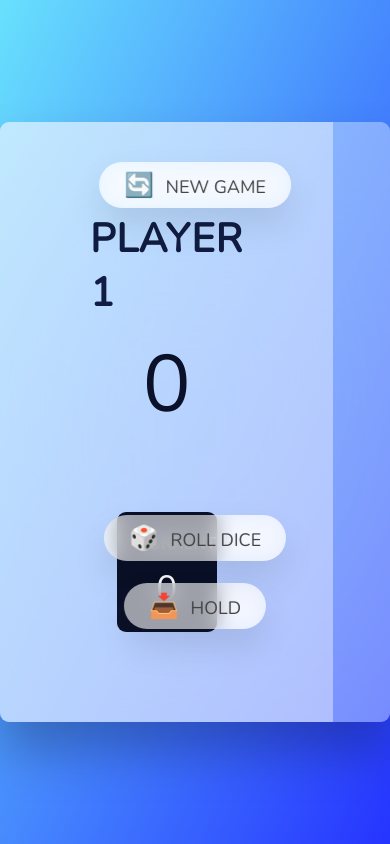
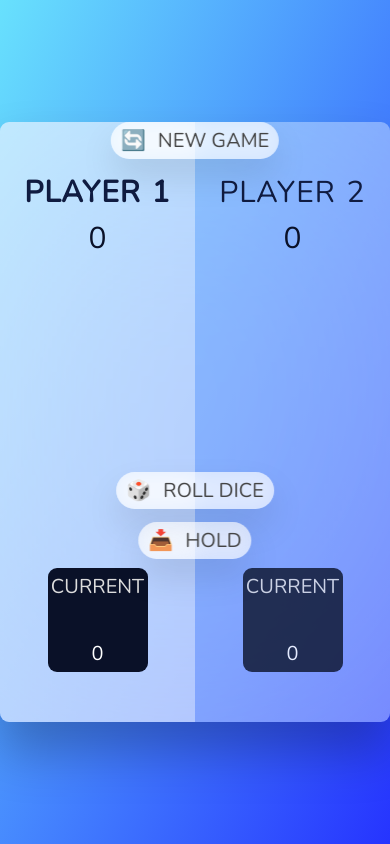
Before and after one commit to Saurabhdaswant/The-Dice-Game, a plain HTML site: page index.html in a window 390 px wide. Drawn offline with nearby package versions, Linux system fonts and the light colour scheme.

Commit message:
feat : media queries
made the game mobile responsive

```diff
--- a/script.js
+++ b/script.js
@@ -78,7 +78,7 @@ btnHold.addEventListener("click", function () {
       scores[activePlayer];
 
     //2. check if player's score is >= 100
-    if (scores[activePlayer] >= 100) {
+    if (scores[activePlayer] >= 5) {
       //finish the game
       playing = false;
       diceEl.classList.add("hidden");
--- a/style.css
+++ b/style.css
@@ -169,3 +169,79 @@ main {
   font-weight: 700;
   color: #b92736;
 }
+
+@media (max-width: 800px) {
+  /* LAYOUT */
+  main {
+    width: 50rem;
+  }
+
+  .player {
+    flex: 10%;
+    padding: 5rem 2rem;
+  }
+
+  /* ELEMENTS */
+  .name {
+    font-size: 3rem;
+    margin-bottom: 0.5rem;
+  }
+
+  .score {
+    font-size: 3rem;
+  }
+
+  .current {
+    display: flex;
+    flex-direction: column;
+    justify-content: center;
+    align-items: center;
+    padding: 0.5rem 5rem;
+    width: 0;
+  }
+
+  .current-label {
+    text-transform: uppercase;
+    margin-bottom: 4rem;
+    font-size: 2rem;
+    color: #ddd;
+  }
+
+  .current-score {
+    font-size: 2rem;
+  }
+
+  /* ABSOLUTE POSITIONED ELEMENTS */
+  .btn {
+    position: absolute;
+    left: 50%;
+    font-size: 2rem;
+    background-color: white;
+    background-color: rgba(255, 255, 255, 0.6);
+    backdrop-filter: blur(10px);
+    padding: 0.5rem 1rem;
+  }
+
+  .btn::first-letter {
+    font-size: 2rem;
+  }
+
+  .btn--new {
+    top: 0;
+  }
+  .btn--roll {
+    top: 35rem;
+  }
+  .btn--hold {
+    top: 40rem;
+  }
+
+  .dice {
+    left: 50%;
+  }
+
+  .player--winner .name {
+    font-weight: 600;
+    color: #b92736;
+  }
+}
```
